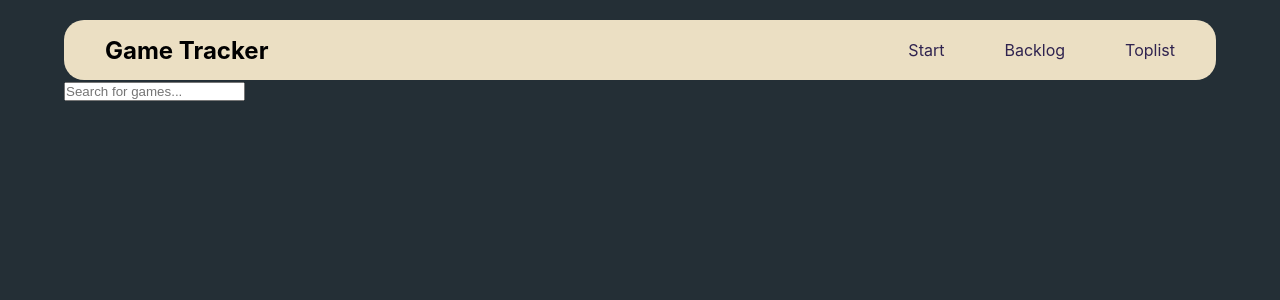
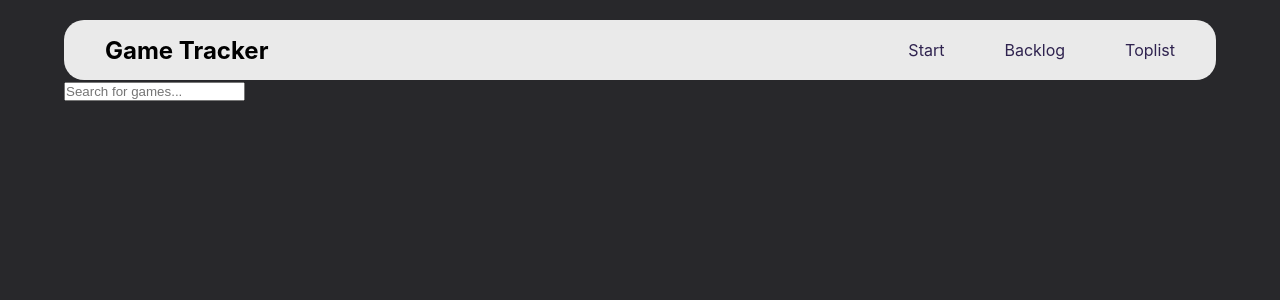
Before and after one commit to KarlssonsCode/GameTracker, a React (Create React App) app: page /game/1 in a window 1280 px wide. Shown: the top 300 px of the page. Built offline with nearby package versions, Linux system fonts and the light colour scheme.

Commit message:
Small css change

```diff
--- a/src/App.tsx
+++ b/src/App.tsx
@@ -6,7 +6,7 @@ import Backlog from './pages/Backlog';
 import Toplist from './pages/Toplist';
 import GameSearch from './pages/GameSearch';
 import './App.css';
-import { BrowserRouter } from 'react-router-dom';
+
 
 const App: React.FC = () => {
   return (
--- a/src/StartPage.css
+++ b/src/StartPage.css
@@ -17,7 +17,7 @@
 
 .gamepanel {
     width: 325px;
-    border-radius: 20px;
+    border-radius: 15px;
     overflow: hidden;
     box-shadow: 0px 2px 4px rgba(0, 0, 0, 0.2);
     background: rgb(234, 234, 234);
--- a/src/components/Components.css
+++ b/src/components/Components.css
@@ -12,7 +12,7 @@
 
 .nav {
     height: 60px;
-    background-color: #ebdfc3;
+    background: rgb(234, 234, 234);
     position: relative;
     border-radius: 20px;
 }
--- a/src/index.css
+++ b/src/index.css
@@ -8,7 +8,7 @@ body {
     sans-serif;
   -webkit-font-smoothing: antialiased;
   -moz-osx-font-smoothing: grayscale;
-  background-color:#242F36
+  background-color:#28282B
 }
 
 code {
```
